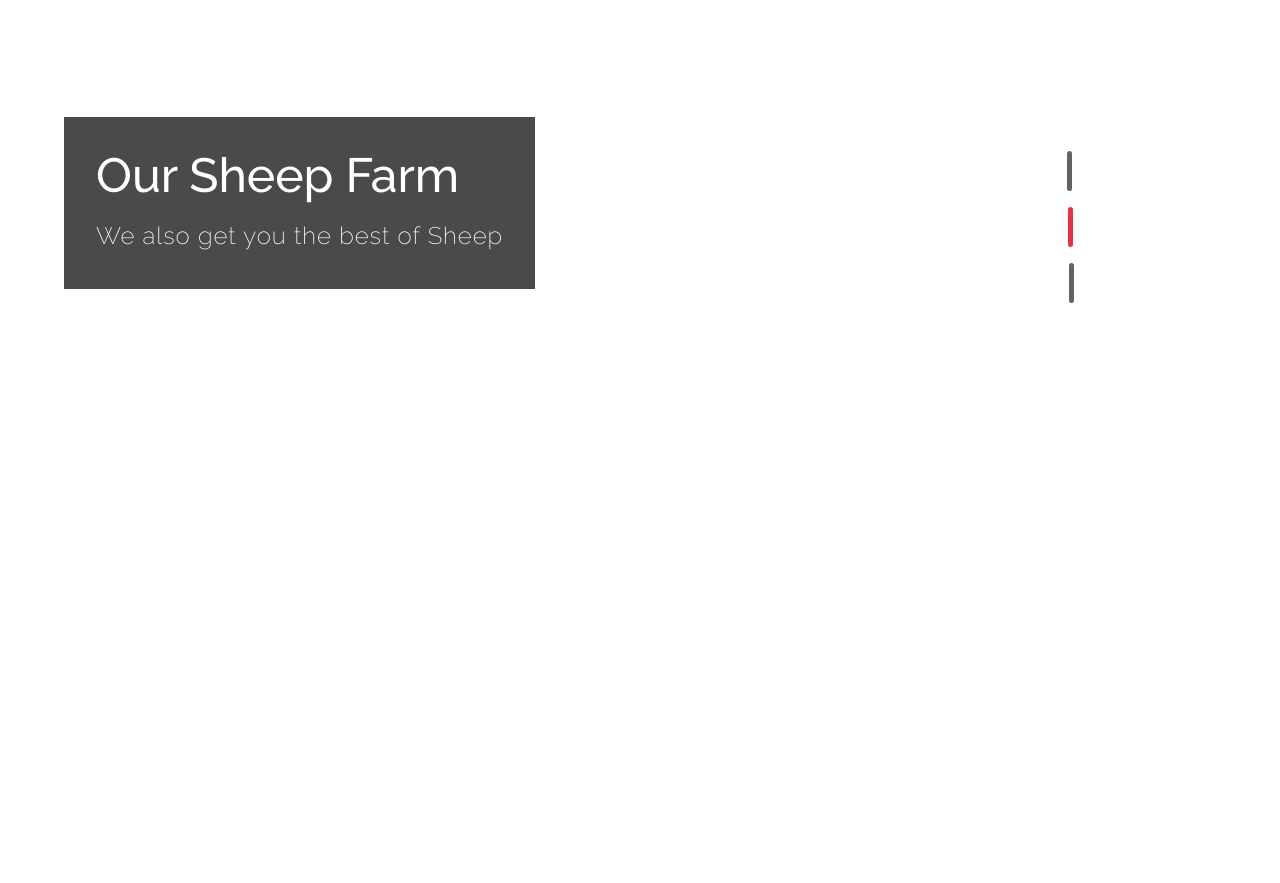
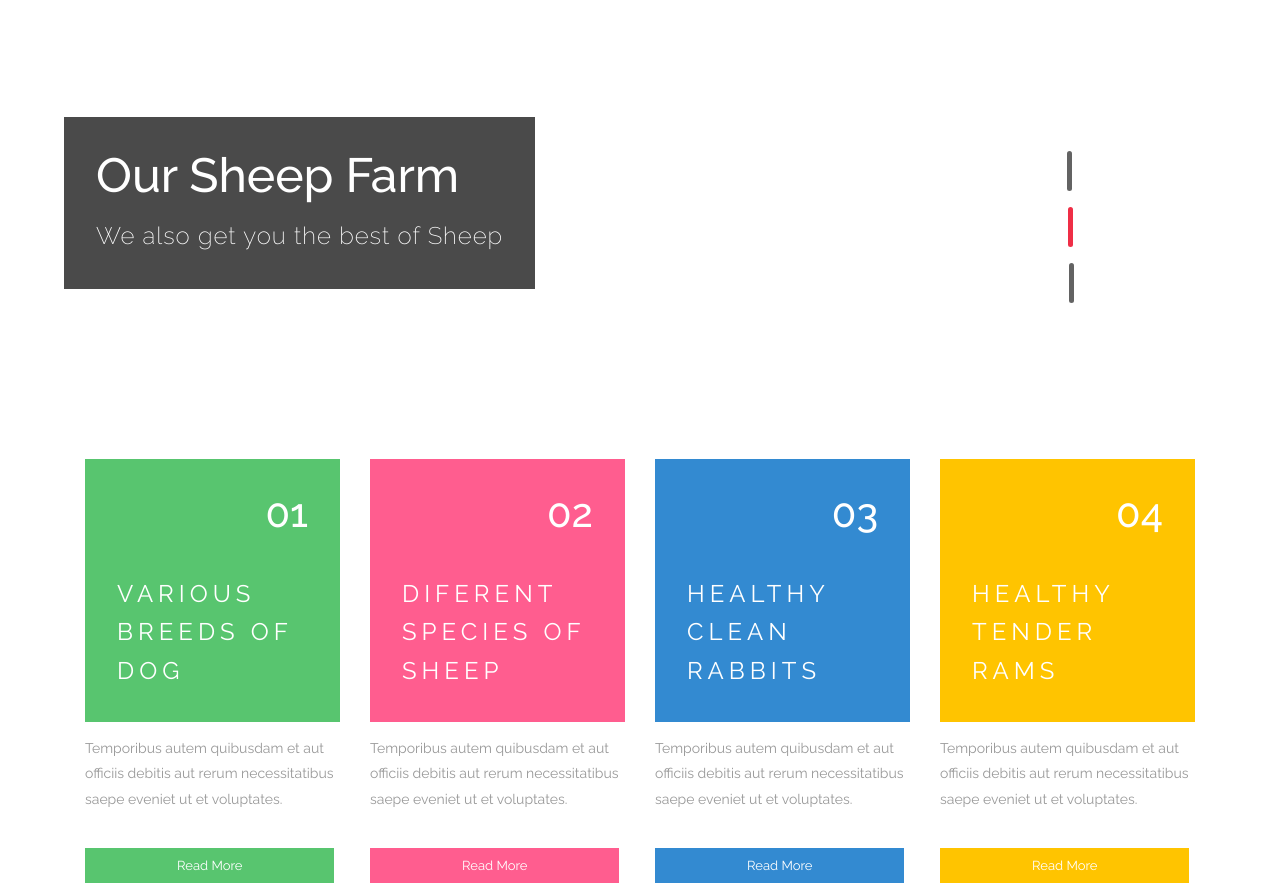
Before and after one commit to Tosin427/sanalinFarms, a plain HTML site: page index.html in a window 1280 px wide. Shown: the part 105-988 px from the top of the page. Before the commit the page ends 800 px from the top, so only its background shows below. Drawn offline with Linux system fonts and the light colour scheme.

Commit message:
Add files via upload

```diff
--- a/index.html
+++ b/index.html
@@ -49,7 +49,7 @@ License URL: http://creativecommons.org/licenses/by/3.0/
 					<div class="collapse navbar-collapse nav-wil" id="bs-example-navbar-collapse-1">
 						<ul class="nav navbar-nav">
 							<li class="hvr-bounce-to-bottom active"><a href="index.html">Home</a></li>
-							<li class="hvr-bounce-to-bottom"><a href="">About Us</a></li>
+							<li class="hvr-bounce-to-bottom"><a href="about.html">About Us</a></li>
 							<!-- <li><a href="#" class="dropdown-toggle hvr-bounce-to-bottom" data-toggle="dropdown" role="button" aria-haspopup="true" aria-expanded="false">Pages <span class="caret"></span></a> -->
 								<!-- <ul class="dropdown-menu">
 									<li class="hvr-bounce-to-bottom"><a href="icons.html">Web Icons</a></li>
@@ -118,39 +118,60 @@ License URL: http://creativecommons.org/licenses/by/3.0/
 				</li>
 			</ul>
 		</div>
+		<div class="banner-bottom-grids">
+			<div class="container">
+				<div class="col-md-3 banner-bottom-grid">
+					<div class="banner-bottom-grd w3-agile-back">
+						<h4>01</h4>
+						<p>Various breeds of Dog</p>
+						<div class="clearfix"> </div>
+					</div>
+					<p class="w3ltext">Temporibus autem quibusdam et aut officiis debitis aut
+						rerum necessitatibus saepe eveniet ut et voluptates.</p>
+					<div class="more more4">
+						<a href="single.html">Read More</a>
+					</div>
+				</div>
+				<div class="col-md-3 banner-bottom-grid">
+					<div class="banner-bottom-grd w3-agile-back1">
+						<h4>02</h4>
+						<p>Diferent species of Sheep</p>
+						<div class="clearfix"> </div>
+					</div>
+					<p class="w3ltext">Temporibus autem quibusdam et aut officiis debitis aut
+						rerum necessitatibus saepe eveniet ut et voluptates.</p>
+					<div class="more more1">
+						<a href="single.html">Read More</a>
+					</div>
+				</div>
+				<div class="col-md-3 banner-bottom-grid">
+					<div class="banner-bottom-grd w3-agile-back2">
+						<h4>03</h4>
+						<p>Healthy Clean Rabbits</p>
+						<div class="clearfix"> </div>
+					</div>
+					<p class="w3ltext">Temporibus autem quibusdam et aut officiis debitis aut
+						rerum necessitatibus saepe eveniet ut et voluptates.</p>
+					<div class="more more2">
+						<a href="single.html">Read More</a>
+					</div>
+				</div>
+				<div class="col-md-3 banner-bottom-grid">
+					<div class="banner-bottom-grd w3-agile-back3">
+						<h4>04</h4>
+						<p>Healthy Tender Rams</p>
+						<div class="clearfix"> </div>
+					</div>
+					<p class="w3ltext">Temporibus autem quibusdam et aut officiis debitis aut
+						rerum necessitatibus saepe eveniet ut et voluptates.</p>
+					<div class="more more3">
+						<a href="single.html">Read More</a>
+					</div>
+				</div>
+				<div class="clearfix"> </div>
+			</div>
+		</div>
+	</div>
 
-	<!-- start-smooth-scrolling -->
-	<script type="text/javascript" src="js/move-top.js"></script>
-	<script type="text/javascript" src="js/easing.js"></script>
-	<script type="text/javascript">
-			jQuery(document).ready(function($) {
-				$(".scroll").click(function(event){
-					event.preventDefault();
-
-			$('html,body').animate({scrollTop:$(this.hash).offset().top},1000);
-				});
-			});
-	</script>
-	<!-- //end-smooth-scrolling -->
-	<!-- smooth-scrolling-of-move-up -->
-	<script type="text/javascript">
-		$(document).ready(function() {
-			/*
-			var defaults = {
-				containerID: 'toTop', // fading element id
-				containerHoverID: 'toTopHover', // fading element hover id
-				scrollSpeed: 1200,
-				easingType: 'linear'
-			};
-			*/
-
-			$().UItoTop({ easingType: 'easeOutQuart' });
-
-		});
-	</script>
-	<!-- //smooth-scrolling-of-move-up -->
-	<!-- for bootstrap working -->
-	<script src="js/bootstrap.js"> </script>
-	<!-- //for bootstrap working -->
 </body>
 </html>
```
